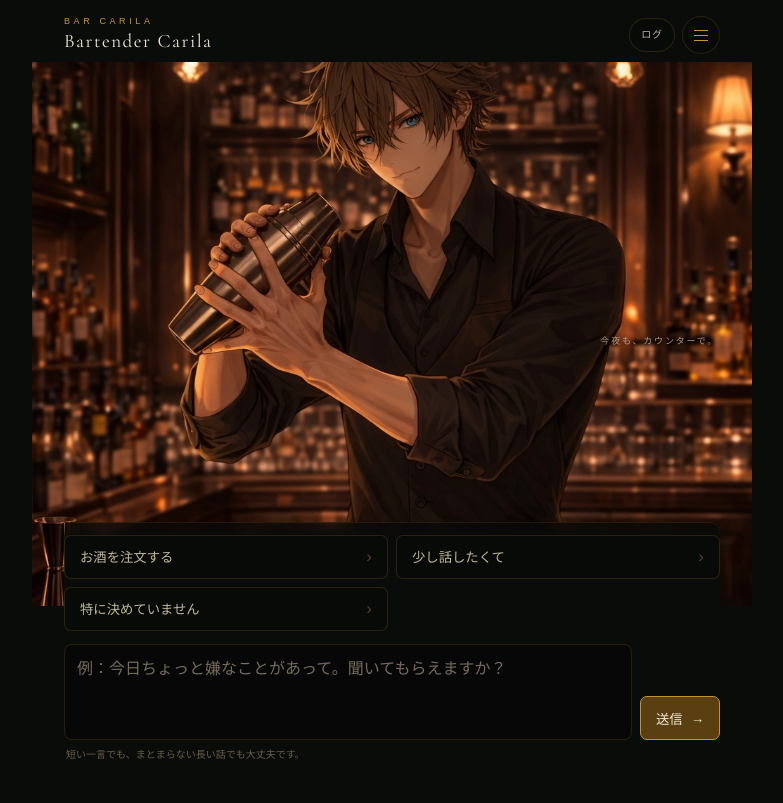
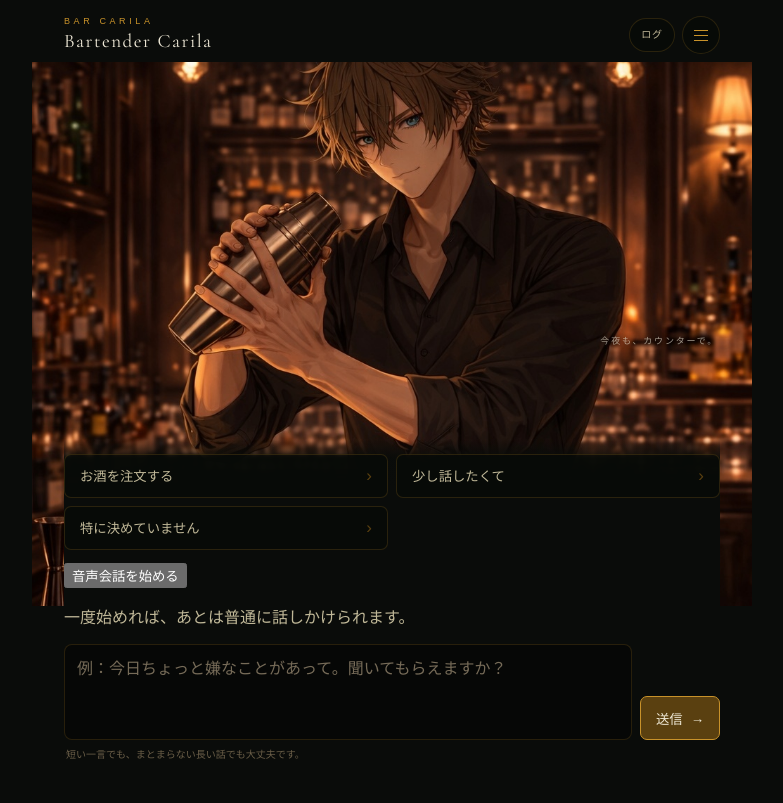
Before and after one commit to Carila96/bar-carila, a website: page public/carila/index.html in a window 1280 px wide. Shown: the whole page, without its empty margins (248-1031 px from the left). Drawn offline with nearby package versions, Linux system fonts and the light colour scheme.

Commit message:
Add continuous voice conversation controls

```diff
--- a/public/carila/index.html
+++ b/public/carila/index.html
@@ -4,7 +4,7 @@
   <meta charset="utf-8">
   <meta name="viewport" content="width=device-width, initial-scale=1, viewport-fit=cover">
   <meta name="theme-color" content="#0a0c0a">
-  <meta name="description" content="バーテンダーCarilaと静かなカウンターで話す、テキスト会話の実験室。">
+  <meta name="description" content="バーテンダーCarilaと静かなカウンターで話す、テキスト・音声会話の実験室。">
   <title>バーテンダー Carila | BarCarila</title>
   <link rel="stylesheet" href="/carila/assets/css/carila.css">
 </head>
@@ -28,6 +28,10 @@
 
     <section class="counter">
       <div id="starters" class="starters" aria-label="会話を始める"></div>
+      <div class="voice-controls">
+        <button id="voiceButton" class="voice-button" type="button" aria-pressed="false"><span class="voice-button__dot" aria-hidden="true"></span><span id="voiceButtonLabel">音声会話を始める</span></button>
+        <p id="voiceStatus" class="voice-status" role="status">一度始めれば、あとは普通に話しかけられます。</p>
+      </div>
       <form id="chatForm" class="composer">
         <label class="sr-only" for="messageInput">Carilaへのメッセージ</label>
         <textarea id="messageInput" rows="3" maxlength="2000" placeholder="例：今日ちょっと嫌なことがあって。聞いてもらえますか？" required></textarea>
```
